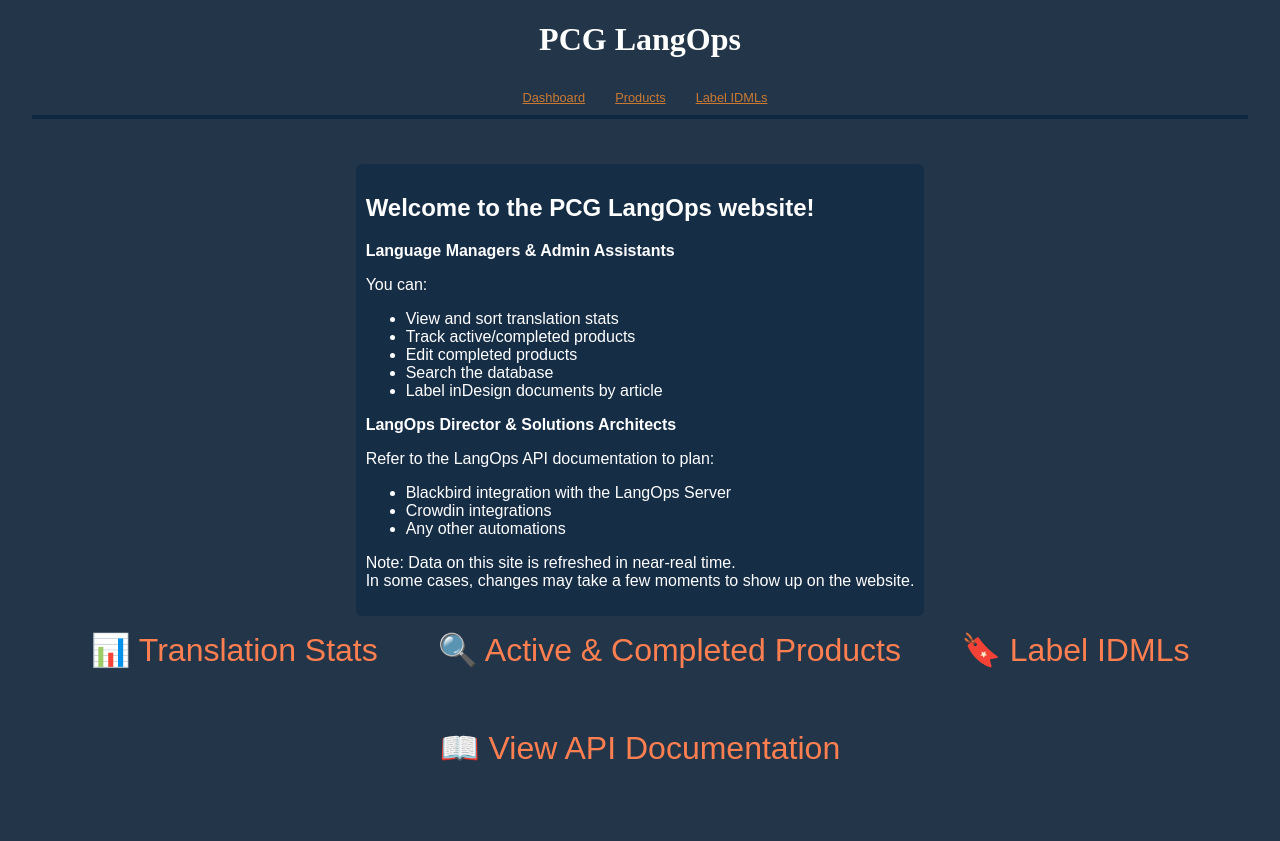
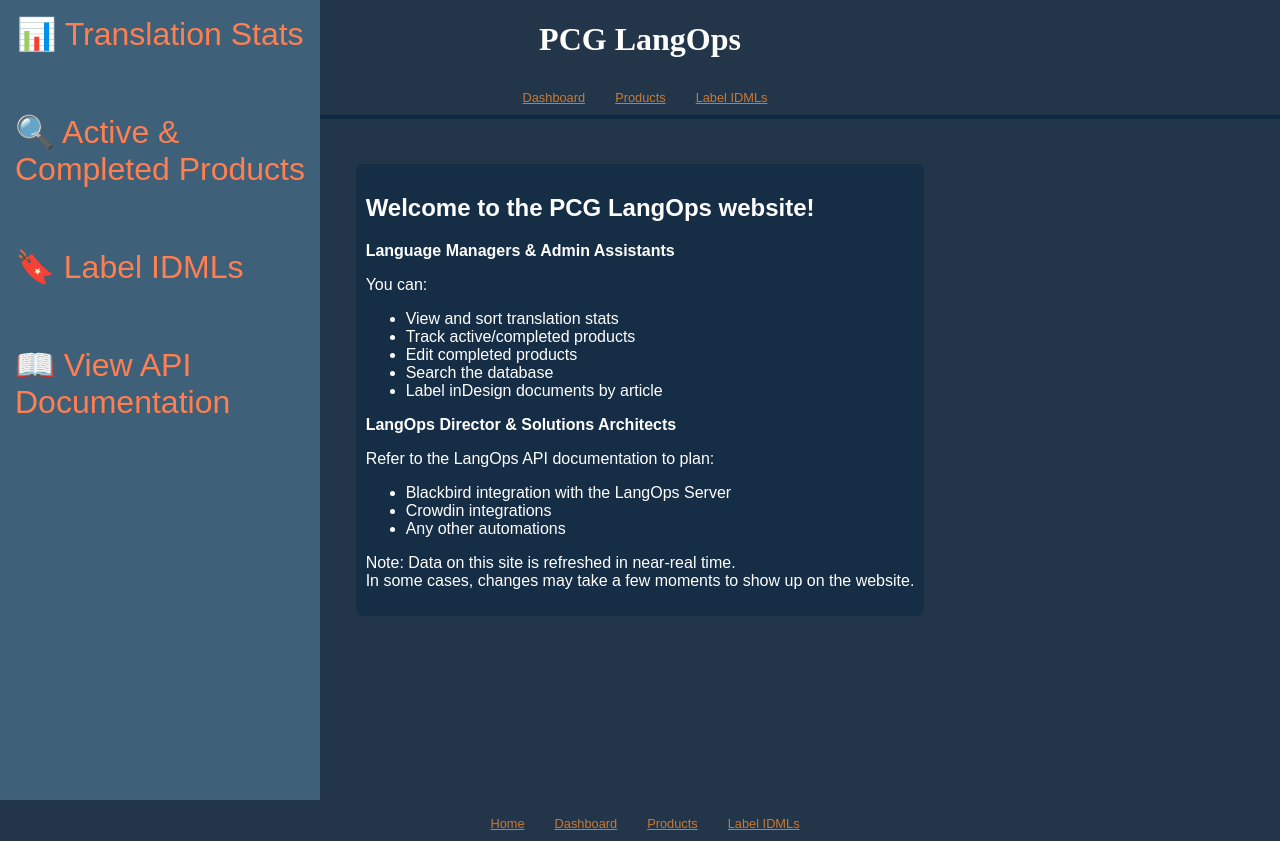
Before and after one commit to ddisanto-langops/langops_website, a React (Vite) app in the folder client/: page / in a window 1280 px wide. Before the commit the page ends 800 px from the top, so only its background shows below. Built offline with nearby package versions, Linux system fonts and the light colour scheme.

Commit message:
Mid-UI update

```diff
--- /dev/null
+++ b/client/src/components/footer.tsx
@@ -0,0 +1,13 @@
+import "./styles/footer.css"
+import { Link } from "react-router-dom"
+
+export function Footer() {
+    return (
+        <div id='footer-navbar'>
+            <Link to={"/"} className="navbar-link">Home</Link>
+            <Link to={"/dashboard"} className='navbar-link'>Dashboard</Link>
+            <Link to={"/products"} className='navbar-link'>Products</Link>
+            <Link to={"/manage-idmls"} className='navbar-link'>Label IDMLs</Link>
+        </div>
+    )
+}
--- /dev/null
+++ b/client/src/components/sidebar.tsx
@@ -0,0 +1,28 @@
+import "./styles/sidebar.css"
+import { Link } from 'react-router-dom'
+
+interface SidebarProps {
+    isOpen: boolean
+}
+
+export function Sidebar({ isOpen } : SidebarProps) {
+    if (!isOpen) return null
+    return (
+        <div className="sidebar-background">
+            <div className='homepage-links-div'>
+                <Link style={{textDecoration: 'none'}} to={"/dashboard"} className='homepage-link'><span>📊</span> Translation Stats</Link>
+                <Link style={{textDecoration: 'none'}} to={"/products"} className='homepage-link'><span>🔍</span> Active & Completed Products</Link>
+                <Link style={{textDecoration: 'none', width: "100%"}} to={"/manage-idmls"} className='homepage-link'><span>🔖</span> Label IDMLs</Link>
+                <a
+                    href='https://api.pcglangops.com/redoc'
+                    className='homepage-link'
+                    target='_blank'
+                    rel='noopener noreferrer'
+                    style={{textDecoration: 'none'}}
+                >
+                    <span>📖</span> View API Documentation
+                </a>
+            </div>
+        </div>
+    )
+}
--- /dev/null
+++ b/client/src/components/styles/footer.css
@@ -0,0 +1,5 @@
+#footer-navbar {
+    display: flex;
+    justify-content: center;
+    margin: 0;
+}
--- /dev/null
+++ b/client/src/components/styles/sidebar.css
@@ -0,0 +1,13 @@
+.sidebar-background {
+    background-color: hsl(206, 32%, 36%);
+    position: fixed;
+    z-index: 10;
+    display: flex;
+    flex-direction: column;
+    height: 100vh;
+    width: 25%;
+    transition: width 0.3s ease-in-out;
+    top: 0;
+    left: 0;
+    justify-content: left;
+}
--- a/client/src/index.css
+++ b/client/src/index.css
@@ -1,7 +1,10 @@
 /* =====================
    RESET & BASE
    ===================== */
-* { box-sizing: border-box; }
+* {
+    box-sizing: border-box;
+
+}
 
 body {
     background-color: hsl(211, 37%, 21%);
@@ -12,6 +15,15 @@ body {
 
 h2 { overflow-wrap: break-word; }
 
+
+.page-wrapper {
+    display: flex;
+    flex: 1;
+    flex-direction: column;
+    align-content: center;
+    flex-wrap: wrap;
+    justify-content: center;
+}
 
 .generic-notice {
     background-color: #162d46;
@@ -44,6 +56,7 @@ h2 { overflow-wrap: break-word; }
     color: white;
     text-align: center;
     font-family: serif;
+    width: 100%;
 }
 
 #navbar-div {
@@ -53,7 +66,6 @@ h2 { overflow-wrap: break-word; }
     width: 100%;
     margin-bottom: 45px;
     border-bottom: 4px solid #0d2841;
-    width: 95%;
 }
 
 #navbar {
--- a/client/src/pages/HomePage.tsx
+++ b/client/src/pages/HomePage.tsx
@@ -1,10 +1,14 @@
-import { Link } from 'react-router-dom'
 import { NavBar } from '../components/NavBar'
+import { Sidebar } from '../components/sidebar'
+import { Footer } from '../components/footer'
+import { useState } from 'react'
 
 export function HomePage() {
+    const [sidebarOpen, setSidebarOpen] = useState(true)
     return (
-        <>
+        <div className='page-wrapper'>
             <NavBar />
+            <Sidebar  isOpen={sidebarOpen}/>
             <div className='homepage-title-div'>
                 <div className='generic-notice'>
                     <h2>Welcome to the PCG LangOps website!</h2>
@@ -29,20 +33,7 @@ export function HomePage() {
                         <br/>In some cases, changes may take a few moments to show up on the website.</p>
                 </div>
             </div>
-            <div className='homepage-links-div'>
-                <Link style={{textDecoration: 'none'}} to={"/dashboard"} className='homepage-link'><span>📊</span> Translation Stats</Link>
-                <Link style={{textDecoration: 'none'}} to={"/products"} className='homepage-link'><span>🔍</span> Active & Completed Products</Link>
-                <Link style={{textDecoration: 'none'}} to={"/manage-idmls"} className='homepage-link'><span>🔖</span> Label IDMLs</Link>
-                <a
-                    href='https://api.pcglangops.com/redoc'
-                    className='homepage-link'
-                    target='_blank'
-                    rel='noopener noreferrer'
-                    style={{textDecoration: 'none'}}
-                >
-                    <span>📖</span> View API Documentation
-                </a>
-            </div>
-        </>
+            <Footer />
+        </div>
     )
 }
```
